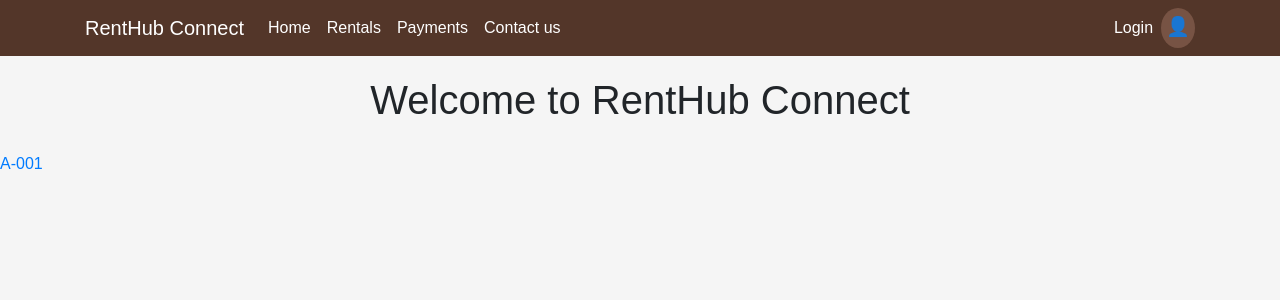
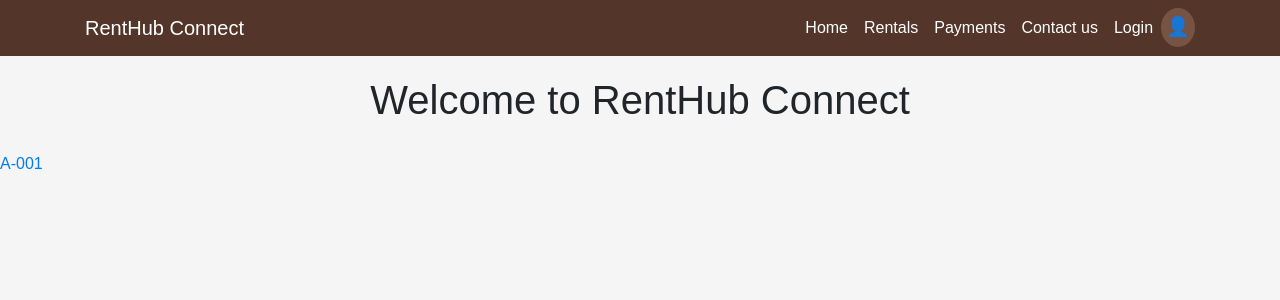
Before and after one commit to Pong50887/RentHub-Connect-Selenium, a Django app: page /renthub/ in a window 1280 px wide. Shown: the top 300 px of the page. Run offline with Django 5.2, Linux system fonts and the light colour scheme; data comes from the database, SQL or seed files in the repository; some libraries are stand-ins or nearby versions.

Commit message:
Update the Bootstrap version and align the navigation buttons to the right.

```diff
--- a/renthub/templates/base.html
+++ b/renthub/templates/base.html
@@ -6,7 +6,7 @@
     <title>RentHub Connect</title>
     <script src="https://code.jquery.com/jquery-3.5.1.slim.min.js"></script>
     <script src="https://cdn.jsdelivr.net/npm/@popperjs/core@2.9.3/dist/umd/popper.min.js"></script>
-    <script src="https://stackpath.bootstrapcdn.com/bootstrap/4.5.2/js/bootstrap.min.js"></script>
+    <script src="https://stackpath.bootstrapcdn.com/bootstrap/5.3.3/js/bootstrap.min.js"></script>
     <link rel="stylesheet" href="https://stackpath.bootstrapcdn.com/bootstrap/4.5.2/css/bootstrap.min.css">
     <style>
         body {
@@ -57,8 +57,8 @@
             <button class="navbar-toggler" type="button" data-toggle="collapse" data-target="#navbarNav" aria-controls="navbarNav" aria-expanded="false" aria-label="Toggle navigation">
                 <span class="navbar-toggler-icon"></span>
             </button>
-            <div class="collapse navbar-collapse" id="navbarNav">
-                <ul class="navbar-nav mr-auto">
+            <div class="collapse navbar-collapse justify-content-end" id="navbarNav">
+                <ul class="navbar-nav">
                     <li class="nav-item">
                         <a class="nav-link" href="{% url 'renthub:home' %}">Home</a>
                     </li>
@@ -71,22 +71,26 @@
                     <li class="nav-item">
                         <a class="nav-link" href="#">Contact us</a>
                     </li>
-                </ul>
-                <div class="navbar-nav">
                     {% if user.is_authenticated %}
+                        <li class="nav-item">
                             <form action="#" method="POST" class="form-inline">
                                 {% csrf_token %}
                                 <button type="submit" class="btn btn-link nav-link">Logout</button>
                             </form>
+                        </li>
                     {% else %}
+                        <li class="nav-item">
                             <a class="nav-link" href="#">Login</a>
+                        </li>
                     {% endif %}
+                    <li class="nav-item">
                         <div class="user-icon">
                             <a href="#">
                                 <span>&#128100;</span>
                             </a>
                         </div>
-                </div>
+                    </li>
+                </ul>
             </div>
         </div>
     </nav>
```
Lines whose indentation alone changed are shown as unchanged.
